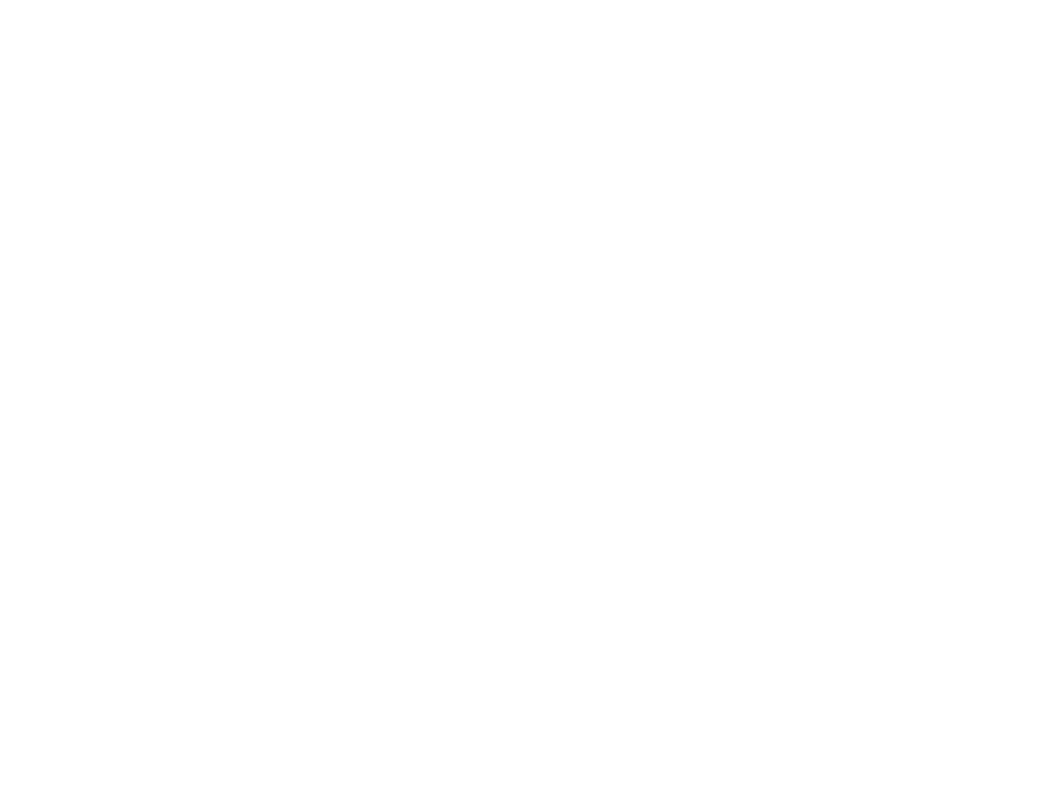
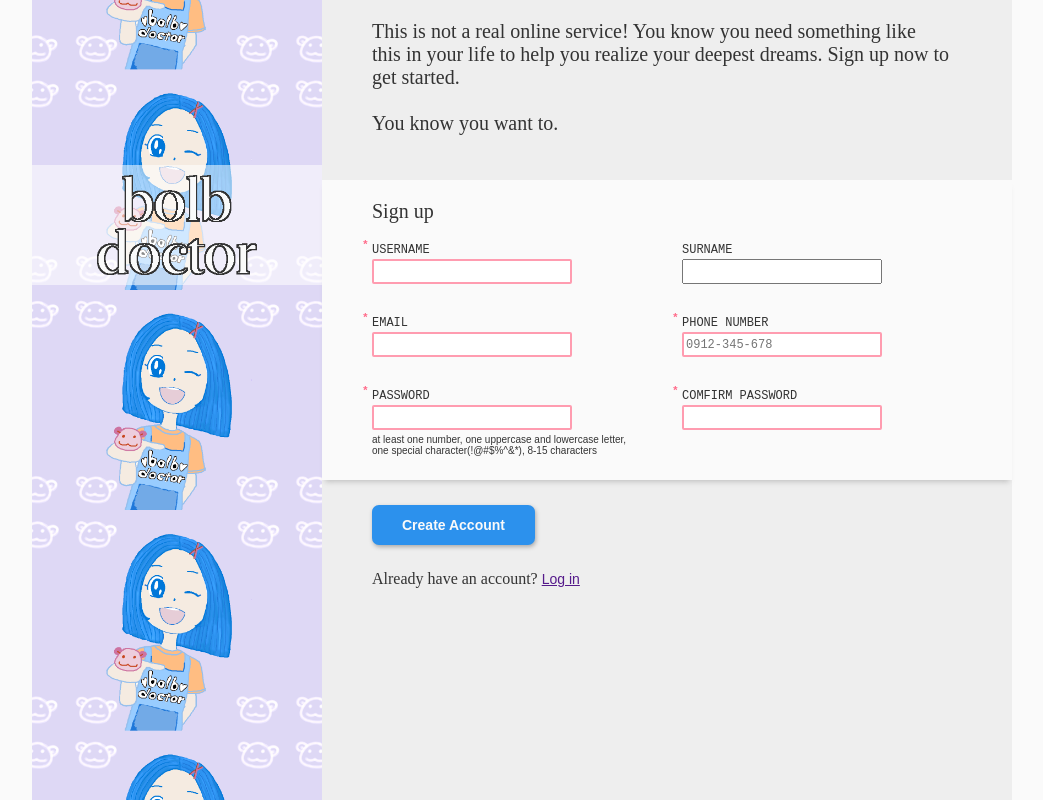
Before and after one commit to h80h/sign-up-form, a plain HTML site: page index.html in a window 1280 px wide. Shown: the whole page, without its empty margins (118-1161 px from the left). Drawn offline with Linux system fonts and the light colour scheme.

Commit message:
make form w/ basic validation, do basic design 4 💻 also gib favicon

```diff
--- a/index.html
+++ b/index.html
@@ -4,9 +4,71 @@
   <meta charset="UTF-8">
   <meta name="viewport" content="width=device-width, initial-scale=1.0">
   <title>Sign up</title>
+  <link rel="icon" type="image/png" href="/favicon/favicon-96x96.png" sizes="96x96" />
+  <link rel="icon" type="image/svg+xml" href="/favicon/favicon.svg" />
+  <link rel="shortcut icon" href="/favicon/favicon.ico" />
+  <link rel="apple-touch-icon" sizes="180x180" href="/favicon/apple-touch-icon.png" />
+  <meta name="apple-mobile-web-app-title" content="bolb doctor" />
+  <link rel="manifest" href="/favicon/site.webmanifest" />
   <link rel="stylesheet" href="style.css">
 </head>
 <body>
-
+  <div class="container">
+    <div class="sidebar">
+      <div class="logo_sidebar"></div>
+    </div>
+    <div class="sign_up_form">
+      <div class="section_1">
+        <p>This is not a real online service! You know you need something like this in your life to help you realize your deepest dreams.
+    Sign up now to get started.</p>
+        <br>
+        <p>You know you want to.</p>
+      </div>
+        <form action="https://httpbin.org/post" method="post" autocomplete="off">
+          <div class="section_2">
+            <p id="form_title">Sign up</p>
+            <div class="inputs">
+              <div>
+                <label for="username">USERNAME</label>
+                <input id="username" name="username" type="text" pattern="[A-Za-z0-9]{4,15}" required>
+                <span></span>
+              </div>
+              <div>
+                <label for="surname">SURNAME</label>
+                <input id="surname" name="surname" type="text">
+              </div>
+              <div>
+                <label for="email">EMAIL</label>
+                <div>
+                  <input id="email" type="email" required>
+                  <span></span>
+                </div>
+              </div>
+              <div>
+                <label for="phone_number">PHONE NUMBER</label>
+                <input id="phone_number" type="tel" pattern="[0-9]{4}-[0-9]{3}-[0-9]{3}" placeholder="0912-345-678" required>
+                <span></span>
+              </div>
+              <div>
+                <label for="password">PASSWORD</label>
+                <input id="password" type="password" pattern="(?=.*\d)(?=.*[a-z])(?=.*[A-Z])((?=.*[!@#$%^&*])).{8,15}" required>
+                <span></span>
+                <p>at least one number, one uppercase and lowercase letter,<br>one special character(!@#$%^&*), 8-15 characters</p>
+              </div>
+              <div>
+                <label for="confirm_password">COMFIRM PASSWORD</label>
+                <input id="confirm_password" type="password" pattern="(?=.*\d)(?=.*[a-z])(?=.*[A-Z])((?=.*[!@#$%^&*])).{8,15}" required>
+                <span></span>
+              </div>
+            </div>
+          </div>
+          <div class="section_3">
+            <button type="submit">Create Account</button>
+            <p id="login_option">Already have an account? <a href="">Log in</a></p>
+          </div>
+        </form>
+      </div>
+    </div>
+  </div>
 </body>
 </html>
--- a/style.css
+++ b/style.css
@@ -0,0 +1,189 @@
+*, *::before, *::after {
+  box-sizing: border-box;
+}
+
+* {
+  margin: 0;
+  --burger-width: 500px;
+  --fastfood-width: 100px;
+}
+
+@media (prefers-reduced-motion: no-preference) {
+  html {
+    interpolate-size: allow-keywords;
+  }
+}
+
+body {
+  -webkit-font-smoothing: antialiased;
+}
+
+picture, video, canvas, svg {
+  display: block;
+  max-width: 100%;
+}
+
+input, button, textarea, select {
+  font: inherit;
+}
+
+p, h1, h2, h3, h4, h5, h6 {
+  overflow-wrap: break-word;
+}
+
+p{
+  text-wrap: pretty;
+}
+
+h1, h2, h3, h4, h5, h6 {
+  text-wrap: balance;
+}
+
+#root, #__next {
+  isolation: isolate;
+}
+
+
+body {
+  display: flex;
+  min-height: 100vh;
+  background: #fafafa;
+}
+
+.container{
+  display: flex;
+  flex: auto;
+  box-sizing: border-box;
+  margin: 0 150px 0;
+  background: #fafafa;
+}
+
+.container div {
+  flex: auto;
+}
+
+.sidebar {
+  background: center / 76%
+  url("image/bolb_doctor.png");
+}
+
+.logo_sidebar {
+  height: 120px;
+  background: rgba(255, 255, 255, 0.55);
+  margin-top: 165px;
+}
+
+.logo_sidebar::before {
+  content: '';
+  display: block;
+  background: center / 55% no-repeat
+  url("image/bolb_doctor_logo.png");
+  height: 120px;
+}
+
+.sign_up_form {
+  width: 400px;
+  flex-shrink: 0;
+  background: #eeeeee;
+  font-size: 20px;
+  color: #333333;
+}
+
+.section_1 {
+  height: 180px;
+  padding: 20px 50px;
+}
+
+.section_2 {
+  background: #fafafa;
+  box-shadow: 0 5px 5px -3px rgba(115,115,115,0.35);
+  padding: 20px 50px 30px 50px;
+  height: 300px;
+}
+
+#form_title {
+  margin-bottom: 20px;
+}
+
+.inputs {
+  display: flex;
+  flex-wrap: wrap;
+  gap: 30px;
+  font-size: 12px;
+  font-family: monospace;
+}
+
+.inputs div {
+  width: 200px;
+  display: flex;
+  flex-direction: column;
+  gap: 2px;
+}
+
+input {
+  width: 200px;
+  height: 25px;
+  outline: none;
+}
+
+input:invalid {
+  border: 2px solid #ff9cb0;
+  border-radius: 2px;
+}
+
+input:focus {
+  border: 2px solid #389efc;
+  border-radius: 2px;
+  box-shadow: 1px 1px 3px 0px #cccccc;
+}
+
+.section_3 {
+  padding: 25px 50px;
+}
+
+button {
+  padding: 12px 30px;
+  border-radius: 7px;
+  font-size: 14px;
+  font-family: sans-serif;
+  font-weight: bold;
+  border: none;
+  background: #2c91ed;
+  color: #fafafa;
+  box-shadow: 1px 2px 4px 0px #aaaaaa;
+  cursor: pointer;
+}
+
+button:hover {
+  background: #349af8;
+}
+
+#login_option {
+  font-size: 16px;
+  margin-top: 25px;
+}
+
+#login_option a {
+  font-family: sans-serif;
+  font-size: 14px;
+}
+
+input + span {
+  position: relative;
+}
+
+input:required + span::after {
+  font-size: 0.7rem;
+  font-weight: bold;
+  position: absolute;
+  content: "*";
+  color: #ff6a89;
+  padding: 1px 4px;
+  top: -48px;
+  left: -14px;
+}
+
+span + p {
+  font-size: 10px;
+  font-family: sans-serif;
+}
```
Also changed, not shown: favicon/apple-touch-icon.png (added), favicon/favicon-96x96.png (added), favicon/favicon.ico (added), favicon/favicon.svg (added), favicon/site.webmanifest (added), favicon/web-app-manifest-192x192.png (added), favicon/web-app-manifest-512x512.png (added), image/bolb_doctor.png (added), image/bolb_doctor_logo.png (added).
